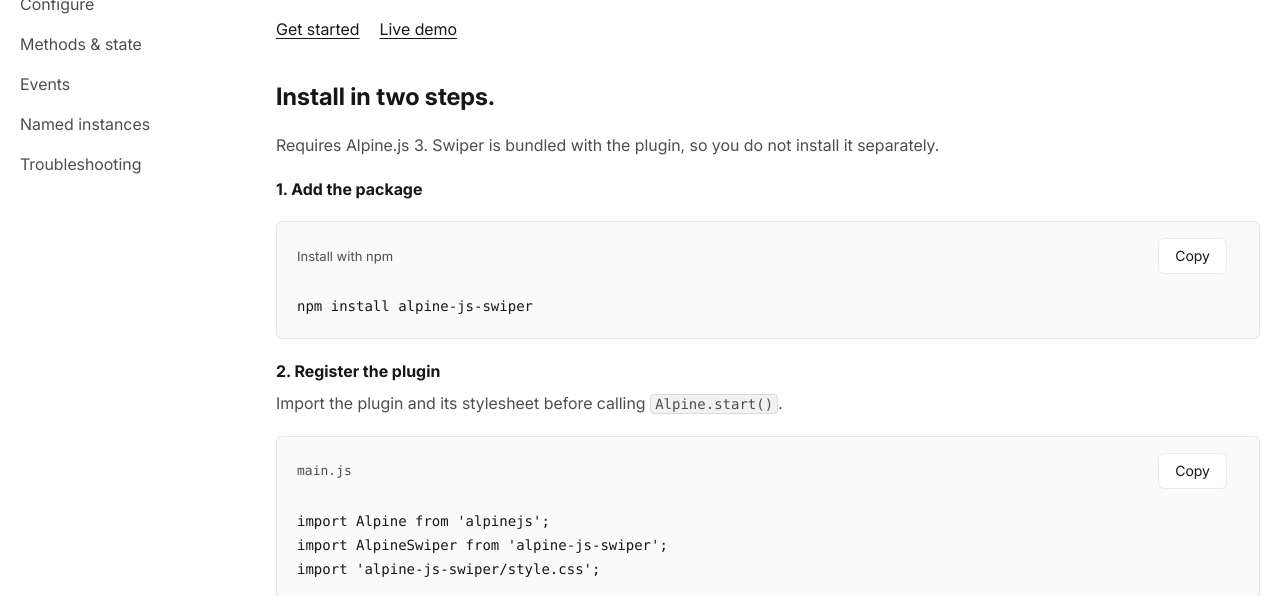
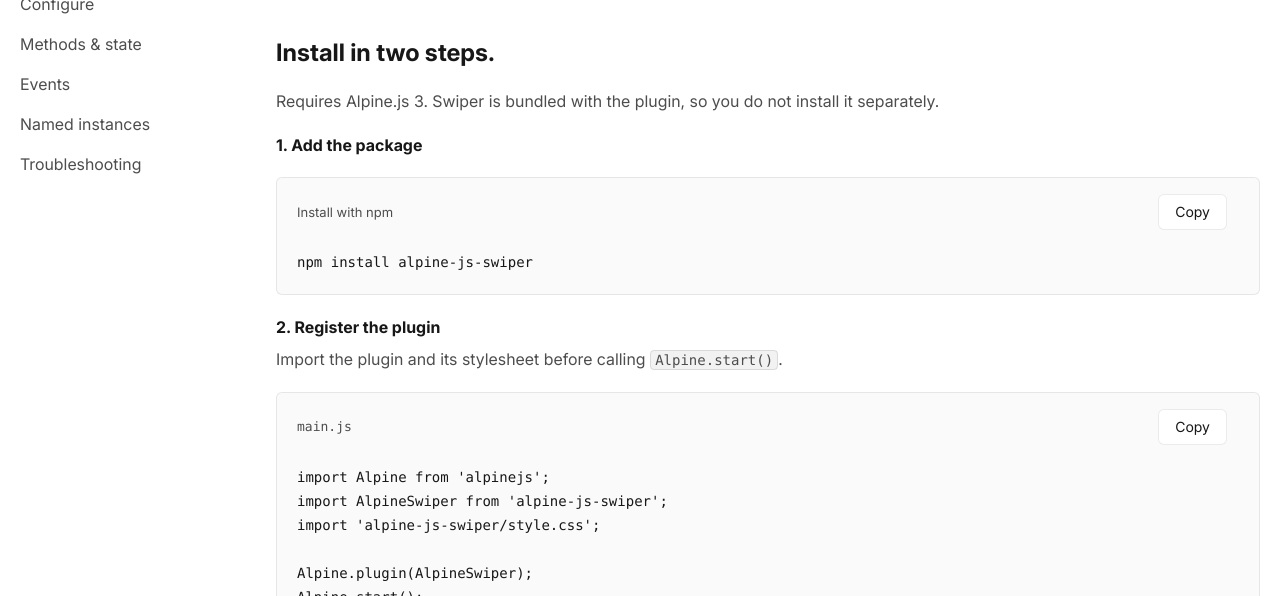
Before and after one commit to BillyNoyes/alpine-js-swiper, a website built with Vite: page site/docs/index.html in a window 1280 px wide. Shown: the part 204-800 px from the top of the page. Built offline with nearby package versions, Linux system fonts and the light colour scheme.

Commit message:
Remove Get started and Live demo links from the docs intro.

```diff
--- a/site/docs/index.html
+++ b/site/docs/index.html
@@ -167,20 +167,6 @@
               <code class="rounded border border-black/10 bg-code px-[0.3em] py-[0.1em] font-mono text-[0.875em] dark:border-white/13 dark:bg-code-inverse">$swiper</code>,
               and event directives.
             </p>
-            <div class="flex flex-wrap gap-5">
-              <a
-                class="text-inherit underline underline-offset-[0.2em] hover:text-ink focus-visible:outline-2 focus-visible:outline-offset-4 dark:hover:text-ink-inverse"
-                href="#install"
-                @click="navigate"
-                >Get started</a
-              >
-              <a
-                class="text-inherit underline underline-offset-[0.2em] hover:text-ink focus-visible:outline-2 focus-visible:outline-offset-4 dark:hover:text-ink-inverse"
-                href="/#demo-title"
-                >Live demo</a
-              >
-            </div>
-
             <details
               class="border-y border-black/8 py-4 lg:hidden dark:border-white/14"
               @keydown.escape.stop.prevent="closeMenu"
```
